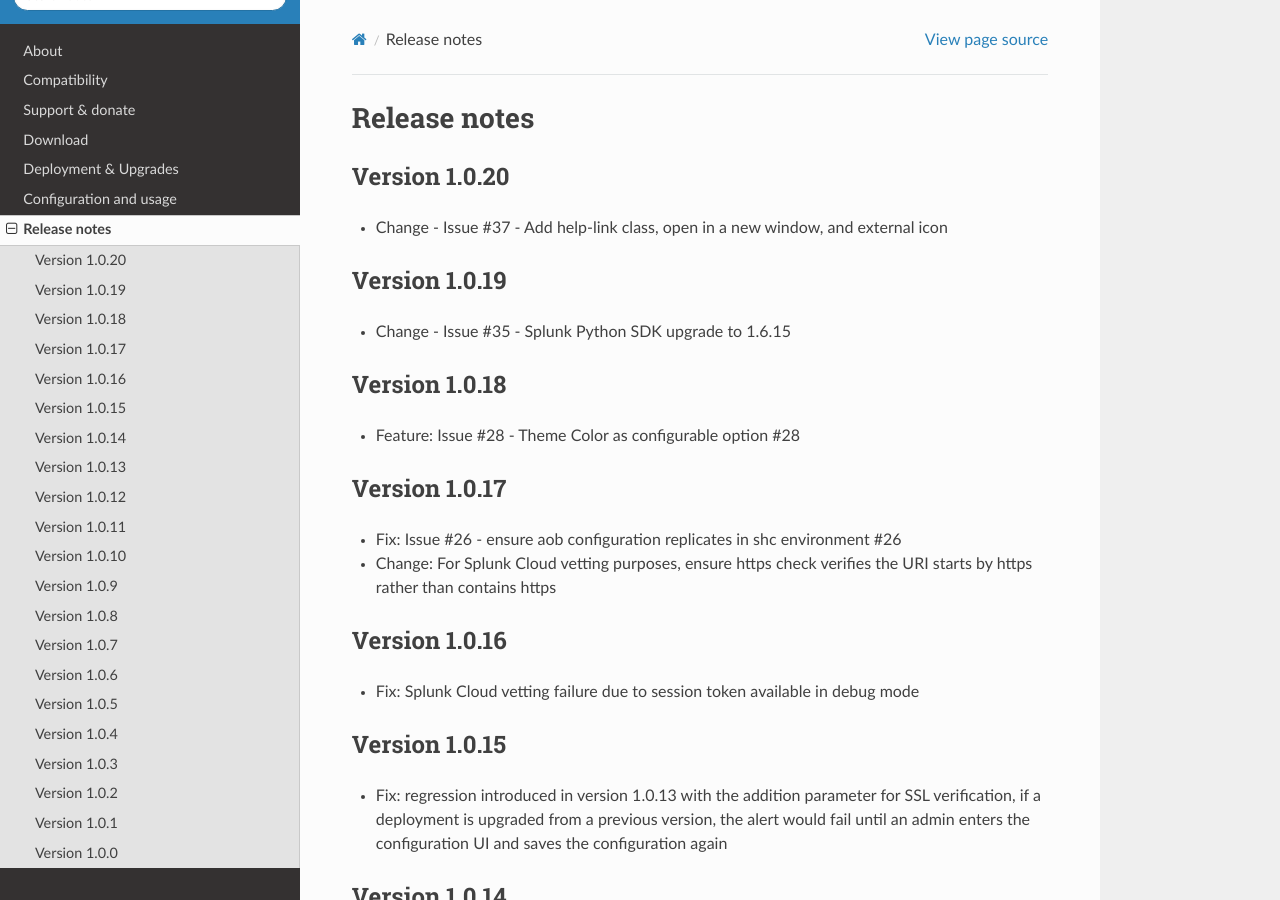
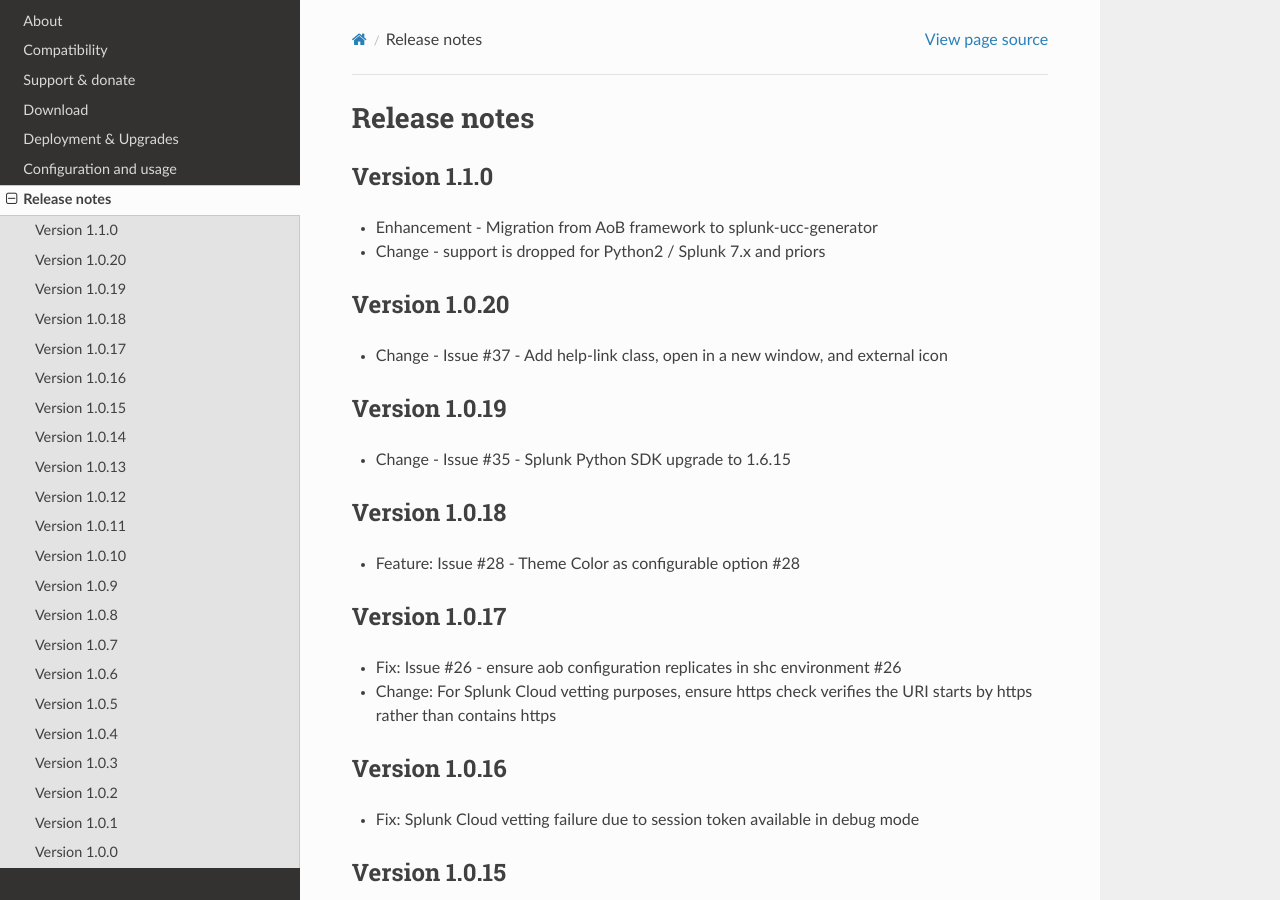
Before and after one commit to guilhemmarchand/TA-ms-teams-alert-action, a Sphinx documentation site: the page built from docs/releasenotes.rst, in a window 1280 px wide and 900 px high. Built offline with Sphinx 7.4.7 and the Read the Docs theme 2.0.0, drawn with Linux system fonts in a browser that asks for light colours.

Commit message:
init version

```diff
--- a/docs/releasenotes.rst
+++ b/docs/releasenotes.rst
@@ -1,5 +1,11 @@
 Release notes
 #############
+
+Version 1.1.0
+=============
+
+- Enhancement - Migration from AoB framework to splunk-ucc-generator
+- Change - support is dropped for Python2 / Splunk 7.x and priors
 
 Version 1.0.20
 ==============
```
Also changed, not shown: 2 other files.
